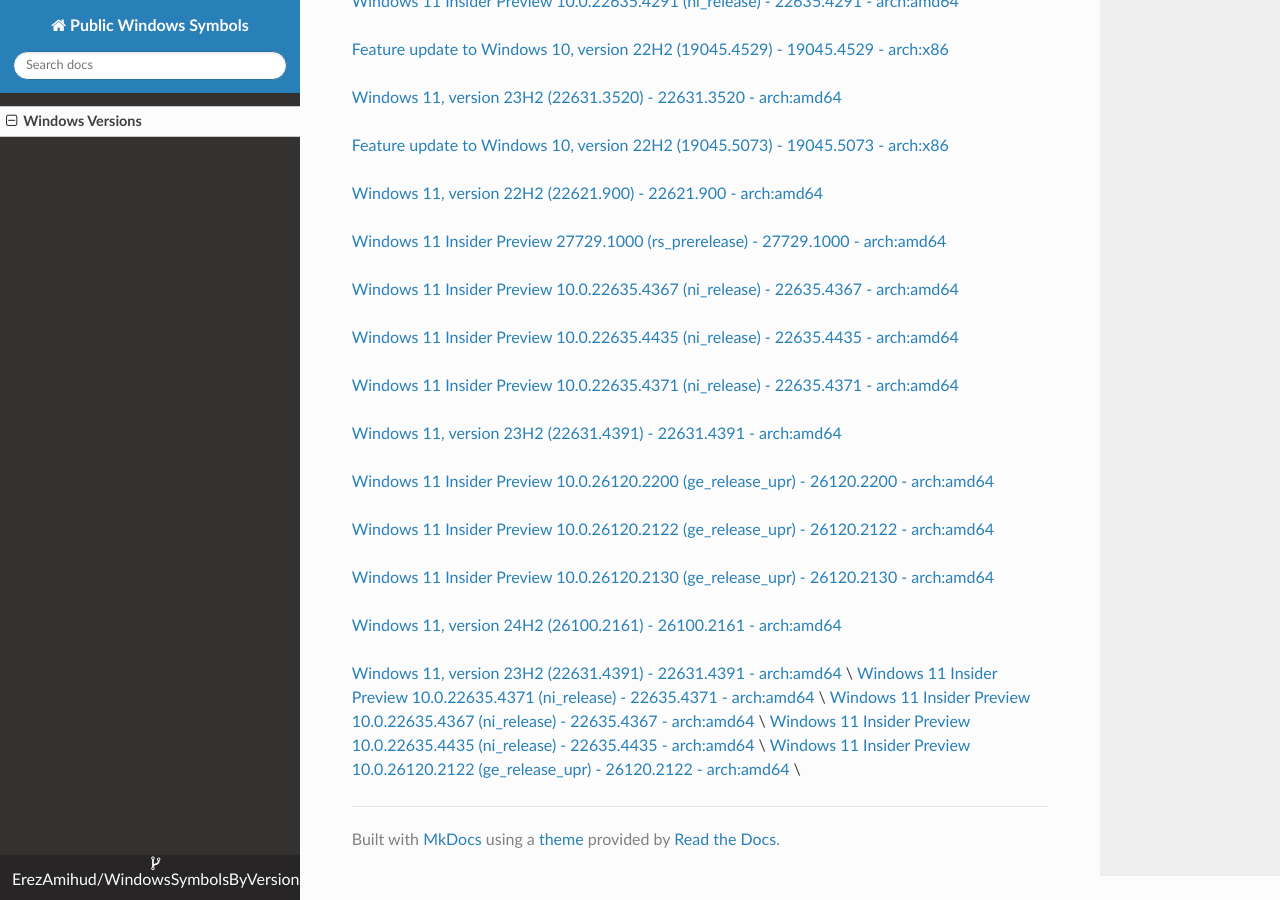
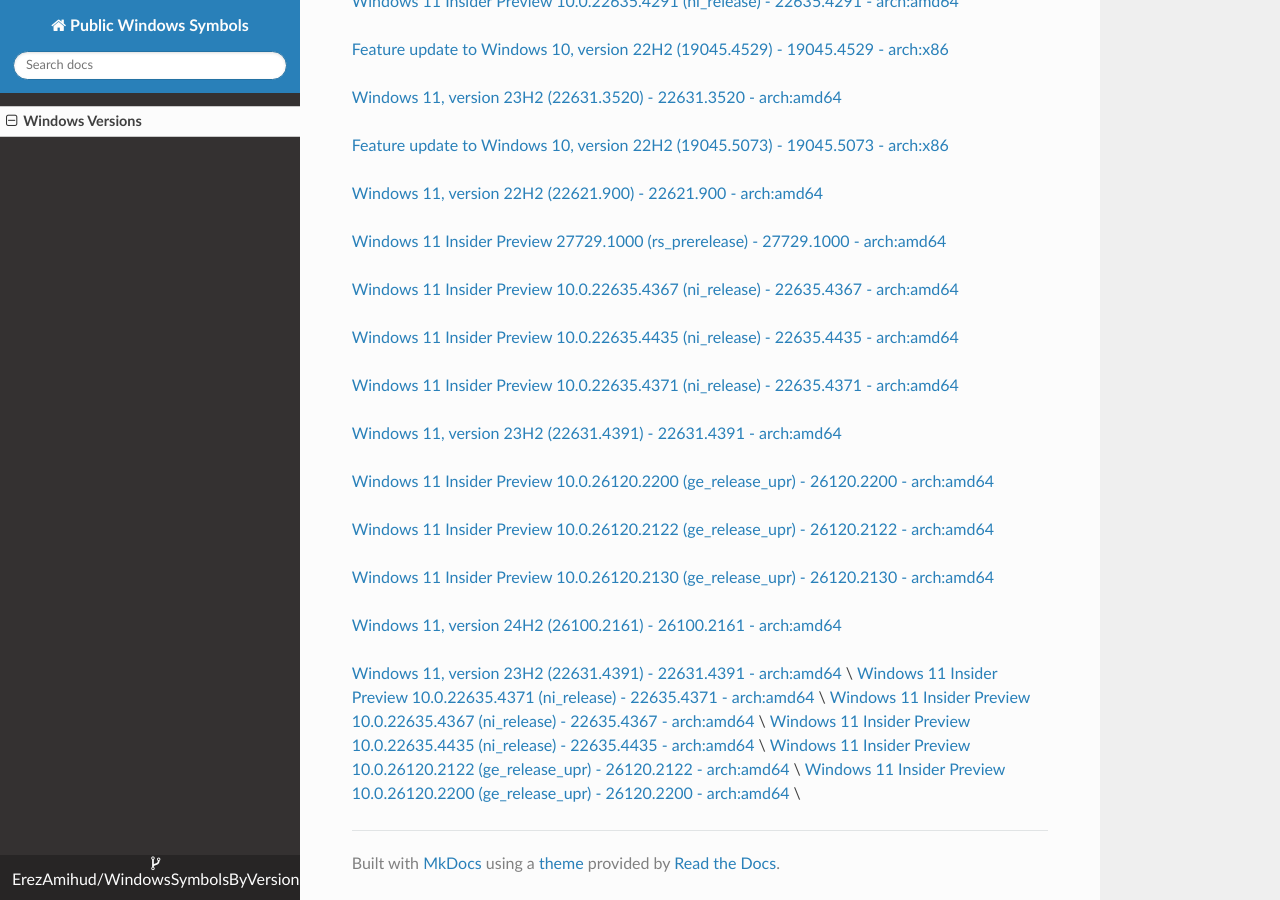
Before and after one commit to ErezAmihud/WindowsSymbolsByVersion, an MkDocs documentation site: the page built from docs/index.md, in a window 1280 px wide and 900 px high, scrolled down 3509 px. Built offline with MkDocs 1.6.1, drawn with Linux system fonts in a browser that asks for light colours; nearby versions of some CDN libraries.

Commit message:
Automated commit, add manifest for 1ddbb3b6-9ebd-4d4c-b9d7-4b0c39663fd0

```diff
--- a/docs/index.md
+++ b/docs/index.md
@@ -166,3 +166,4 @@
 [Windows 11 Insider Preview 10.0.22635.4367 (ni_release) - 22635.4367 - arch:amd64](https://github.com/ErezAmihud/WindowsSymbolsByVersion/blob/main/manifests/a9af177b-6bea-4ab5-92c7-48a8787ce5f8.manifest) \
 [Windows 11 Insider Preview 10.0.22635.4435 (ni_release) - 22635.4435 - arch:amd64](https://github.com/ErezAmihud/WindowsSymbolsByVersion/blob/main/manifests/c782f4ff-3e71-4453-ac16-d0cab4d5c45d.manifest) \
 [Windows 11 Insider Preview 10.0.26120.2122 (ge_release_upr) - 26120.2122 - arch:amd64](https://github.com/ErezAmihud/WindowsSymbolsByVersion/blob/main/manifests/a495c8ac-f626-4839-9c4f-231eb4ad5ce2.manifest) \
+[Windows 11 Insider Preview 10.0.26120.2200 (ge_release_upr) - 26120.2200 - arch:amd64](https://github.com/ErezAmihud/WindowsSymbolsByVersion/blob/main/manifests/1ddbb3b6-9ebd-4d4c-b9d7-4b0c39663fd0.manifest) \
```
Also changed, not shown: process_builds.json (+1 -1 lines).
